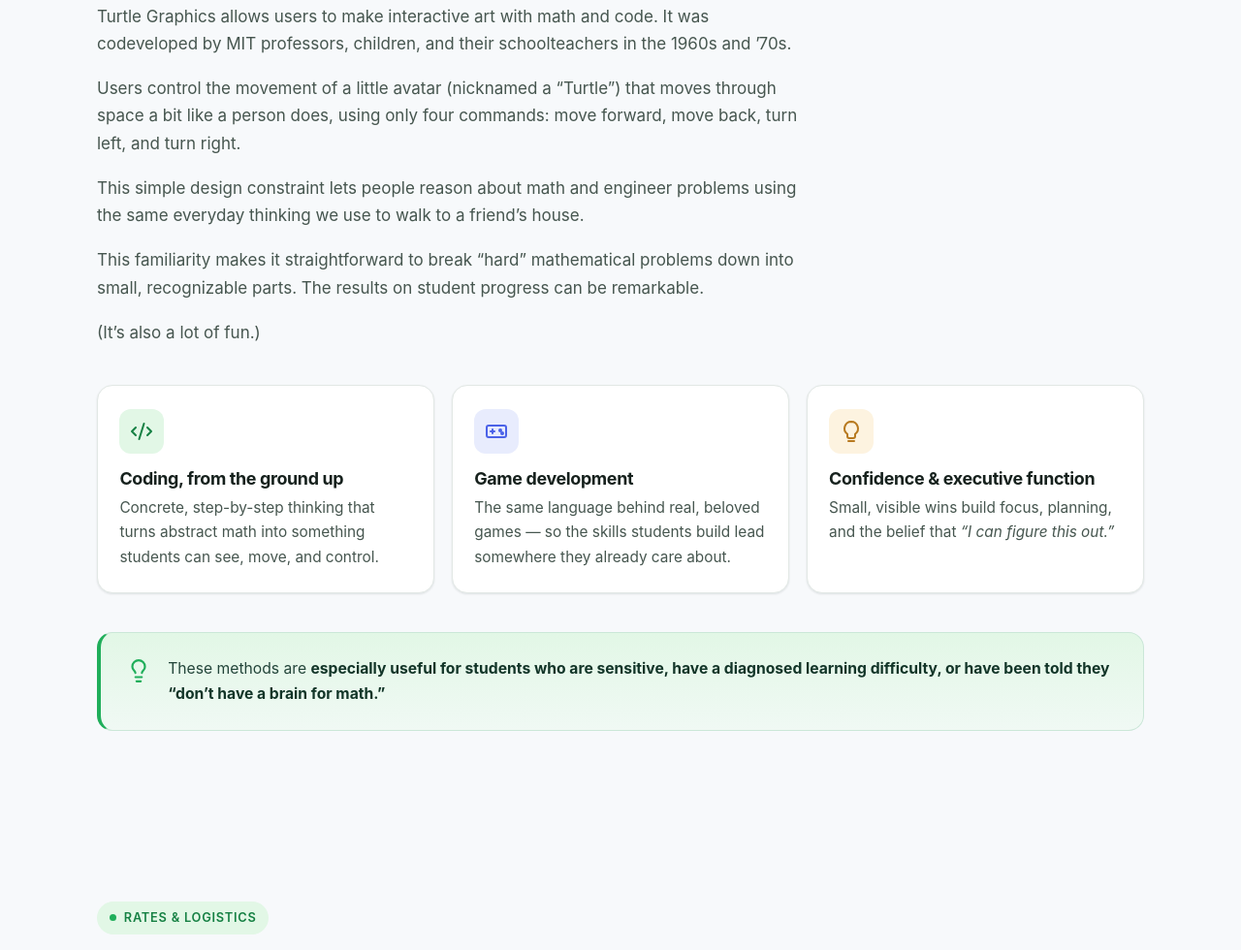
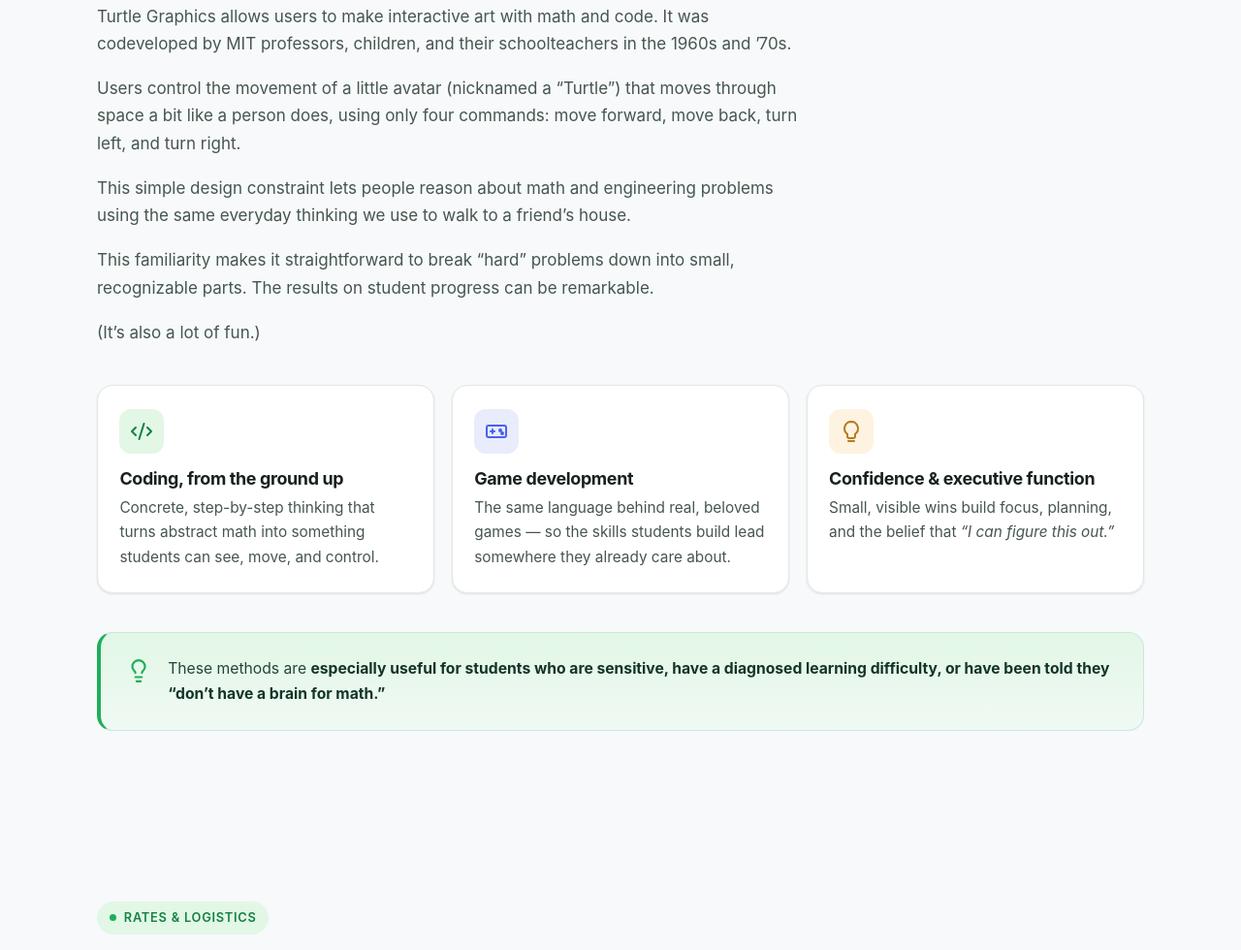
Before and after one commit to grandballoon/conleytutoring, a website: page public/index.html in a window 1280 px wide. Shown: the part 2676-3656 px from the top of the page at 97% size. Drawn offline with Linux system fonts and the light colour scheme.

Commit message:
Refine text in Turtle Graphics description
Updated wording for clarity and consistency in Turtle Graphics section.

```diff
--- a/public/index.html
+++ b/public/index.html
@@ -686,8 +686,8 @@ back_to_start()  <span class="c">-- hyp c = 150</span></code></pre>
             <h3>About Turtle Graphics</h3>
             <p>Turtle Graphics allows users to make interactive art with math and code. It was codeveloped by MIT professors, children, and their schoolteachers in the 1960s and ’70s.</p>
             <p>Users control the movement of a little avatar (nicknamed a “Turtle”) that moves through space a bit like a person does, using only four commands: move forward, move back, turn left, and turn right.</p>
-            <p>This simple design constraint lets people reason about math and engineer problems using the same everyday thinking we use to walk to a friend’s house.</p>
-            <p>This familiarity makes it straightforward to break “hard” mathematical problems down into small, recognizable parts. The results on student progress can be remarkable.</p>
+            <p>This simple design constraint lets people reason about math and engineering problems using the same everyday thinking we use to walk to a friend’s house.</p>
+            <p>This familiarity makes it straightforward to break “hard” problems down into small, recognizable parts. The results on student progress can be remarkable.</p>
             <p>(It’s also a lot of fun.)</p>
           </div>
 
```
